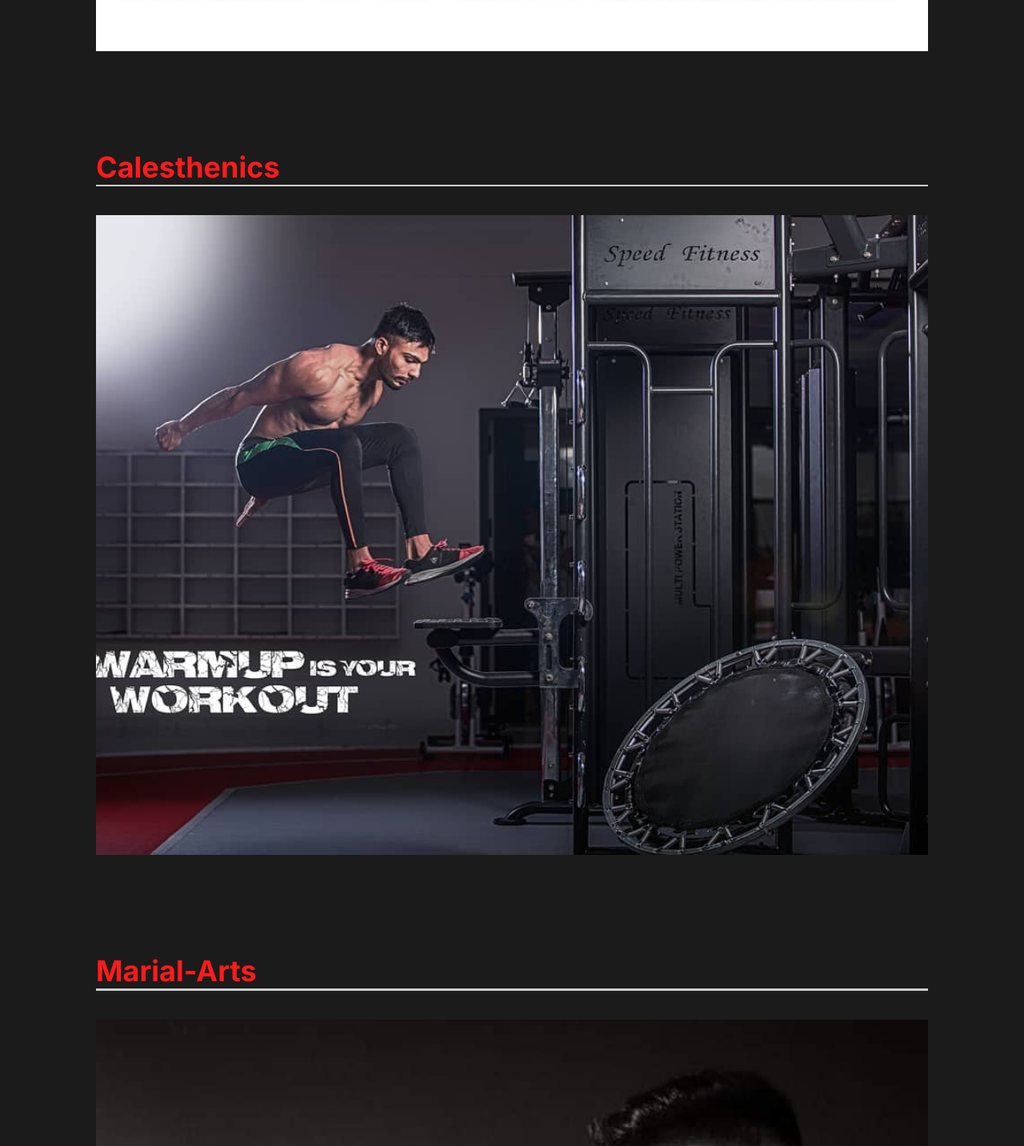
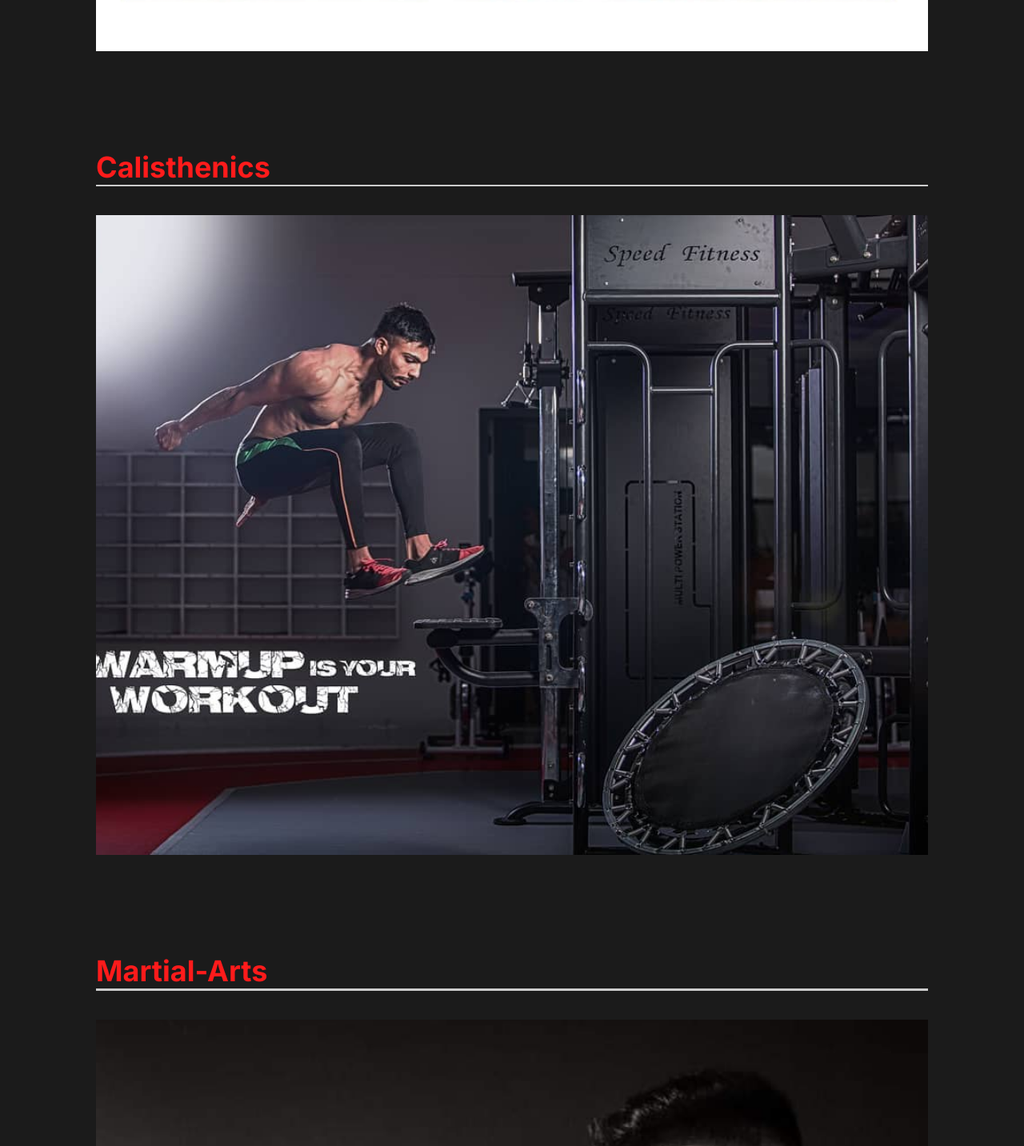
Before and after one commit to ShadYBhai/AisaMotivation, a React (Create React App) app: page /work in a window 1280 px wide. Shown: the part 1964-3397 px from the top of the page at 80% size. Built offline with nearby package versions, Linux system fonts and the light colour scheme; a web font is replaced by a local one.

Commit message:
Update Ourwork.js

```diff
--- a/src/pages/Ourwork.js
+++ b/src/pages/Ourwork.js
@@ -35,13 +35,13 @@ const Ourwork = () => {
       </Movie>
 
       <Movie>
-        <motion.h2 variants={fade}>Calesthenics</motion.h2>
+        <motion.h2 variants={fade}>Calisthenics</motion.h2>
         <motion.div variants={lineAnim} className="line"></motion.div>
           <motion.img className='jump' variant={photoAnim}src={jumping} alt="jumping" />
       </Movie>
 
       <Movie>
-        <motion.h2>Marial-Arts</motion.h2>
+        <motion.h2>Martial-Arts</motion.h2>
         <motion.div variants={lineAnim} className="line" ></motion.div>
         <motion.img className='box' src={boxing} alt="athlete"/>
       </Movie>
```
